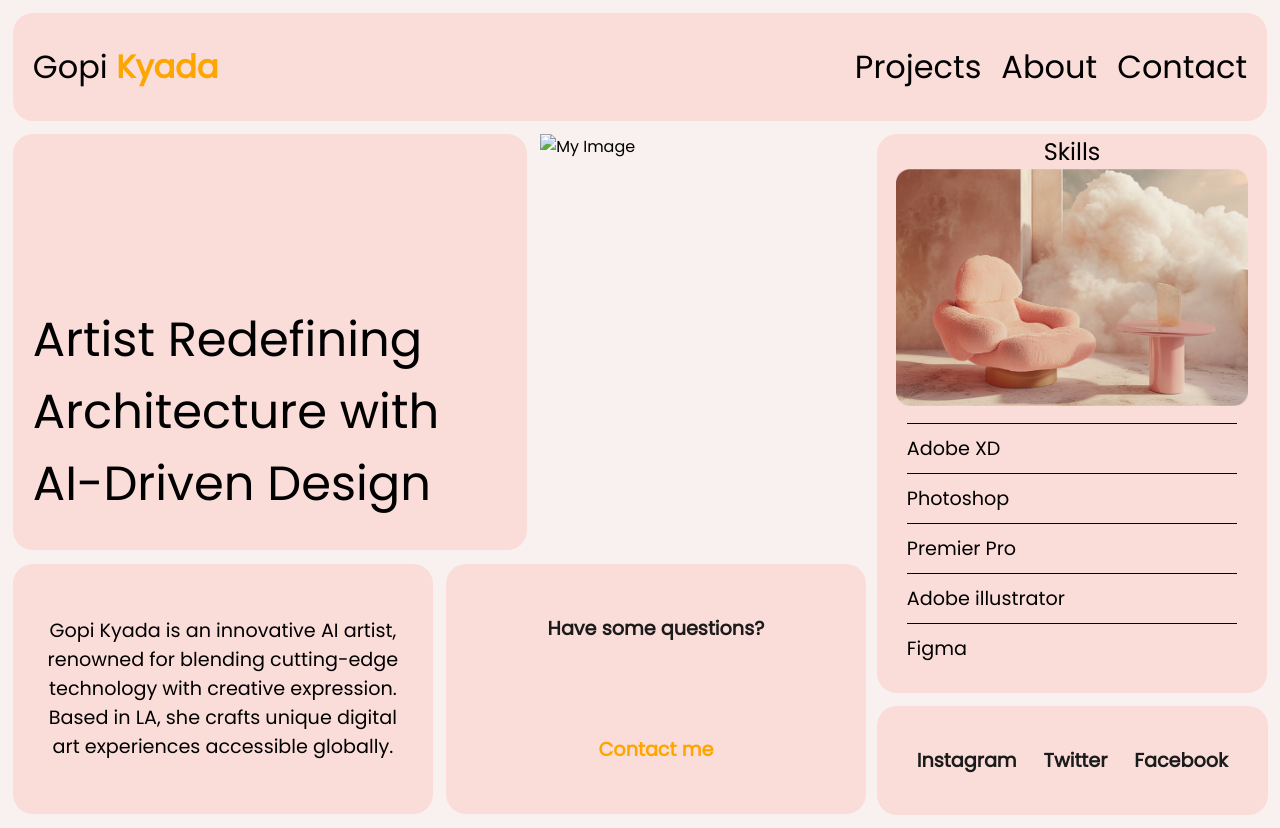
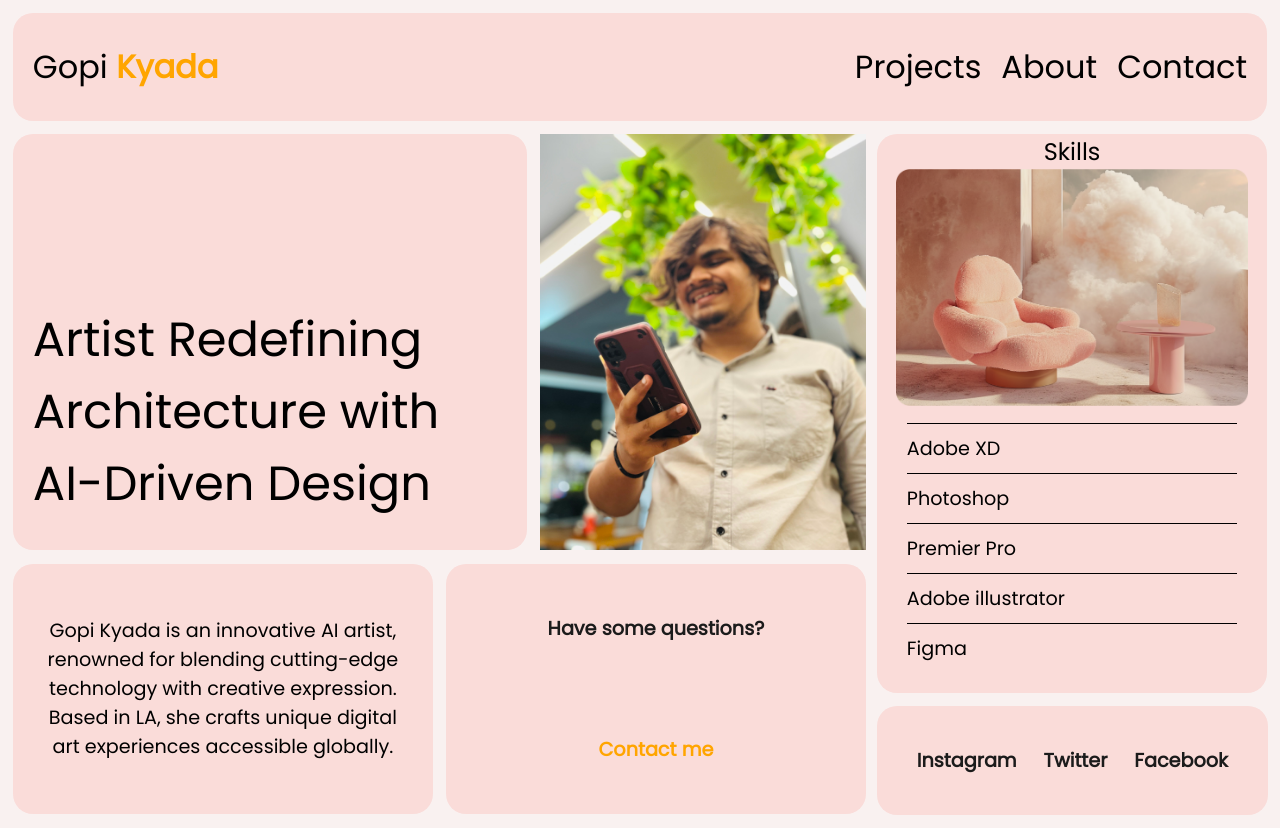
Before and after one commit to GopiKyada/My-Resume, a plain HTML site: page index.html in a window 1280 px wide. Drawn offline with Linux system fonts and the light colour scheme.

Commit message:
Update index.html

```diff
--- a/index.html
+++ b/index.html
@@ -47,7 +47,7 @@
         </div>
         <div class="myimage-container">
           <!-- MY IMAGE -->
-          <img src="images/profilr.jpg" alt="My Image" />
+          <img src="images/profile.jpg" alt="My Image" />
         </div>
 
         <!-- ABOUT ME -->
```
